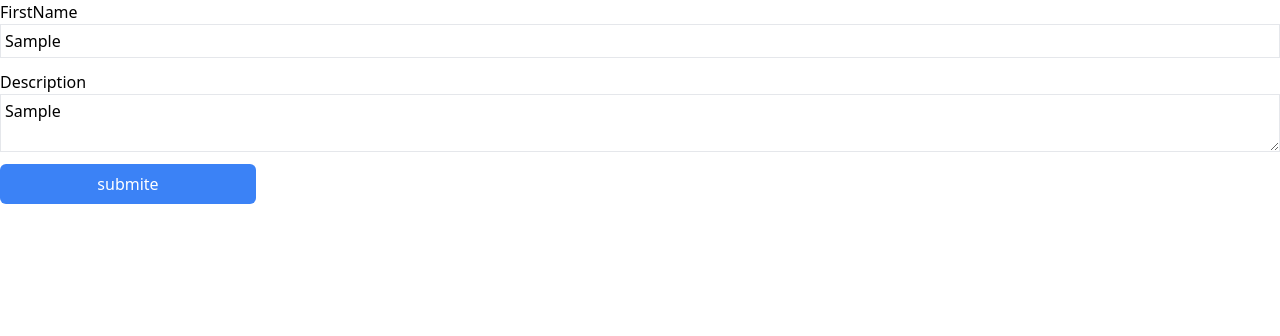
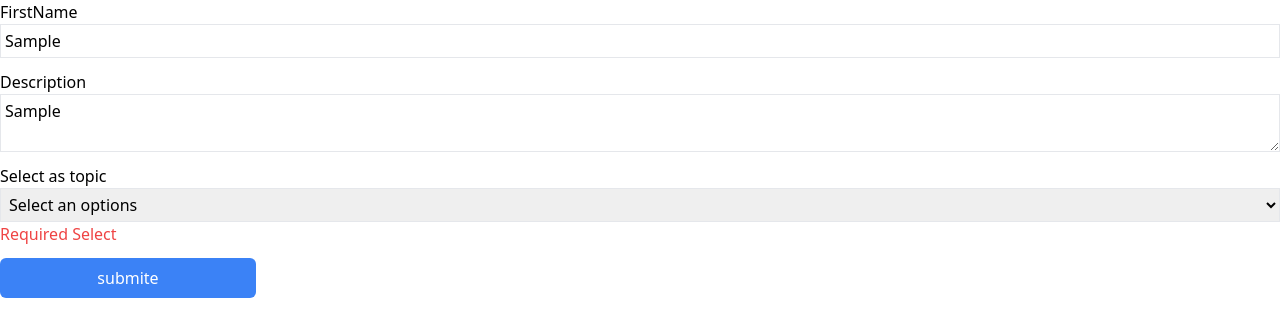
Before and after one commit to aeinmananni/formik, a React (Vite) app: page / in a window 1280 px wide. Both pictures are taken after typing "Sample", "Sample" into the empty fields and a click on the button "submite". Shown: the top 336 px of the page. Built offline with nearby package versions, Linux system fonts and the light colour scheme.

Commit message:
add Selected Options

```diff
--- /dev/null
+++ b/src/components/custom/element/formik-select.tsx
@@ -0,0 +1,37 @@
+import { ErrorMessage, Field } from "formik";
+import { forwardRef, SelectHTMLAttributes } from "react";
+
+type Optionstype = {
+  value: string | number;
+  label: string;
+};
+
+type FormikSelectProps = {
+  errorsName?: string;
+  label?: string;
+  options?: Optionstype[];
+} & SelectHTMLAttributes<HTMLSelectElement>;
+
+const FormikSelect = forwardRef<HTMLSelectElement, FormikSelectProps>(
+  ({ options, errorsName, label, ...props }, ref) => {
+    return (
+      <div className="flex flex-col">
+        <label>{label}</label>
+        <Field as="select" ref={ref} {...props}>
+          {options?.map((el) => (
+            <option key={el.value} value={el.value}>
+              {el.label}
+            </option>
+          ))}
+        </Field>
+        <ErrorMessage
+          className="text-red-500"
+          name={`${errorsName}`}
+          component={"div"}
+        />
+      </div>
+    );
+  }
+);
+
+export default FormikSelect;
--- a/src/components/custom/formik-container.tsx
+++ b/src/components/custom/formik-container.tsx
@@ -5,10 +5,17 @@ import Button from "../../UI/button";
 import FormikControl from "./formik-control";
 
 const FormikContainer = () => {
-  const initailValues = { firstName: "", exp: "" };
+  const dropDownOptions: { label: string; value: string | number }[] = [
+    { label: "Select an options", value: "" },
+    { label: "Option 1", value: "Option1" },
+    { label: "Option 2", value: "Option2" },
+    { label: "Option 3", value: "Option3" },
+  ];
+  const initailValues = { firstName: "", exp: "", select: "" };
   const validationSchemas = Yup.object({
     firstName: Yup.string().required("Required FirstName!"),
     exp: Yup.string().required("Required Exp"),
+    select: Yup.string().required("Required Select"),
   });
 
   const onSubmite = (values: { firstName: string }) => {
@@ -39,6 +46,15 @@ const FormikContainer = () => {
             errorsName="exp"
             className="border py-1 px-1"
           />
+          <FormikControl
+            control="select"
+            type="text"
+            name="select"
+            label={"Select as topic"}
+            errorsName="select"
+            options={dropDownOptions}
+            className="border py-1 px-1"
+          />
           <Button
             className="bg-blue-500 text-white py-2 px-1 rounded-md w-1/5"
             type="submit"
--- a/src/components/custom/formik-control.tsx
+++ b/src/components/custom/formik-control.tsx
@@ -1,14 +1,21 @@
-import { InputHTMLAttributes, TextareaHTMLAttributes } from "react";
+import {
+  InputHTMLAttributes,
+  SelectHTMLAttributes,
+  TextareaHTMLAttributes,
+} from "react";
 import FormikInput from "./element/formik-input";
 import FormikTextArea from "./element/formik-textarea";
+import FormikSelect from "./element/formik-select";
 
 type FormikControlProps = {
   control?: "input" | "textarea" | "select" | "radio" | "checkbox";
   errorsName?: string;
   label?: string;
+  options?: { label: string; value: string | number }[];
 } & (
   | InputHTMLAttributes<HTMLInputElement>
   | TextareaHTMLAttributes<HTMLTextAreaElement>
+  | SelectHTMLAttributes<HTMLSelectElement>
 );
 
 const FormikControl = ({ control, ...props }: FormikControlProps) => {
@@ -24,6 +31,9 @@ const FormikControl = ({ control, ...props }: FormikControlProps) => {
         />
       );
     case "select":
+      return (
+        <FormikSelect {...(props as SelectHTMLAttributes<HTMLSelectElement>)} />
+      );
     case "radio":
     case "checkbox":
     default:
```
